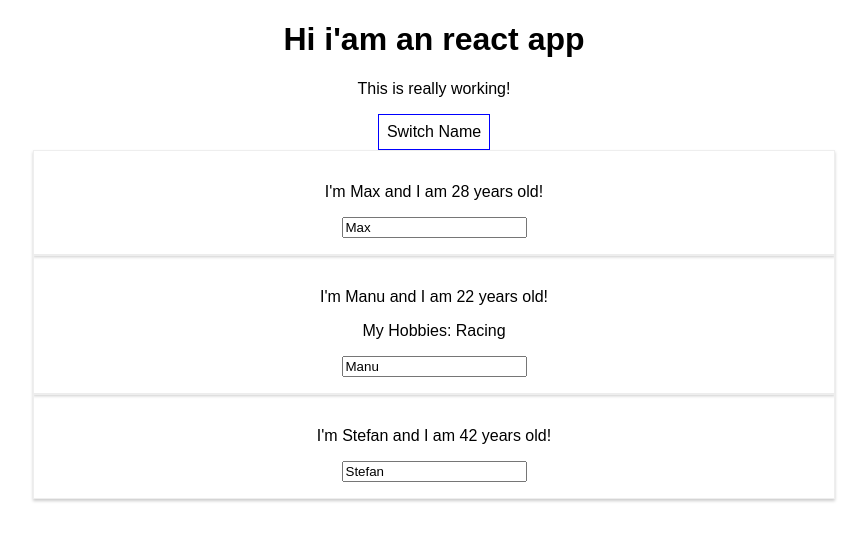
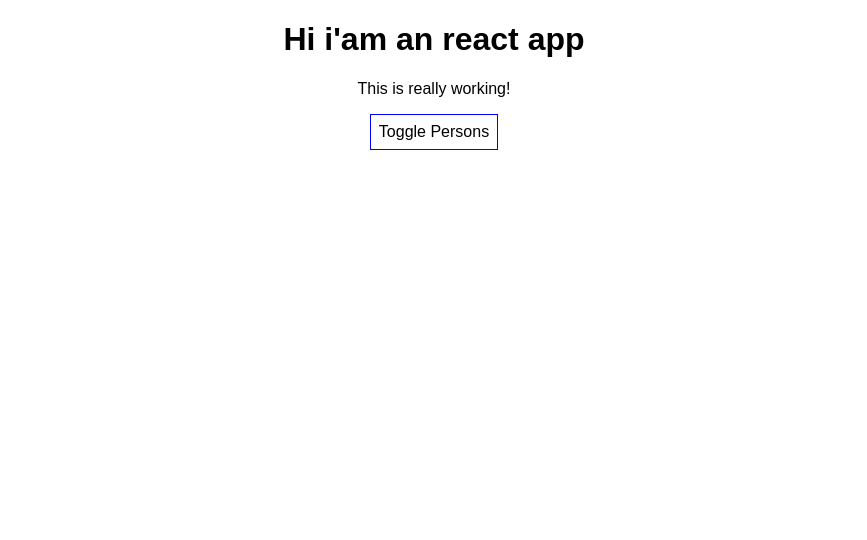
Before and after one commit to MarcusBergner/react-complete-guide, a React (Create React App) app: page / in a window 1280 px wide. Shown: the top 540 px of the page, without its empty margins (206-1073 px from the left). Built offline with nearby package versions, Linux system fonts and the light colour scheme.

Commit message:
53/ Rendering Content Conditionally

```diff
--- a/src/App.js
+++ b/src/App.js
@@ -9,7 +9,8 @@
       {name: "Manu", age :22},
       {name: "Stefan", age :42}
     ],
-    otherState:"some other value"
+    otherState:"some other value",
+    showPersons:false
   }
    switchNameHandler =(newName)=>{
     // console.log("Was clicked!");
@@ -23,16 +24,25 @@
     })
   }
   nameChangedHandler = (event) => {
+    // (event.target.value) event binding handler --> value property which users entered.
+    // setState()--> will be merged whatever pass with our existing state.
+    // --> after react know that the state was changed & that should check if it need to update the DOM!
     this.setState({
       person:[
         {name: "max", age:28},
-        // (event.target.value) event binding handler --> value property which users entered.
-        {name: event.target.value, age :22},
+        {name: event.target.value, age :29},
         {name: "Stefan", age :26}
       ]
     })
   }
+  togglePersonsHandler = () => {
+    const doesShow= this.state.showPersons;
+    this.setState({showPersons:!doesShow});
+  }
+
   render() {
+
+    // set inlineStyles
         const style = {
       backgroundColor:"white",
       font:"inherit",
@@ -49,8 +59,10 @@
        returns result of switchNameHandler() */}
        <button
        style={style}
-       onClick={()=> this.switchNameHandler("Maximilian")}>Switch Name</button>
+       onClick={this.togglePersonsHandler}>Toggle Persons</button>
        {/* <Person name="Max" age="22"/> */}
+      { this.state.showPersons === true ?
+        <div >
           <Person
             name={this.state.persons[0].name}
             age={this.state.persons[0].age}/>
@@ -58,16 +70,21 @@
         	   name={this.state.persons[1].name}
             age={this.state.persons[1].age}
             click={this.switchNameHandler.bind(this, "MaX !")}
-        changed={this.nameChangedHandler}> My Hobbies: Racing</Person>
+            changed={this.nameChangedHandler} > My Hobbies: Racing</Person>
+
           <Person
           name={this.state.persons[2].name}
             age={this.state.persons[2].age}
           />
+
+      </div> : null
+      }
       </div>
     );
 
   }
 }
+export default App;
     // define a spezial propertie(state), this only works in components which are extending component!
       // with React 16.8 a new feature "React hooks" --> manage state also in functional components
       // state = {
@@ -78,5 +95,3 @@
           //   ],
           //   otherState:"some other value"
         // };
-
-    export default App;
--- a/src/Person/Person.js
+++ b/src/Person/Person.js
@@ -8,9 +8,9 @@
     <div className="Person">
         <p onClick={props.click}>I'm {props.name}  and I am {props.age}  years old!</p>
         <p>{props.children}</p>
-        <input type="text" onChange={props.changed} value={props.name} />
+        <input type="text" onChange={props.changed} value={props.currentName} />
     </div>
-    )
+    );
 };
 
 export default person;
```
Lines whose indentation alone changed are shown as unchanged.
